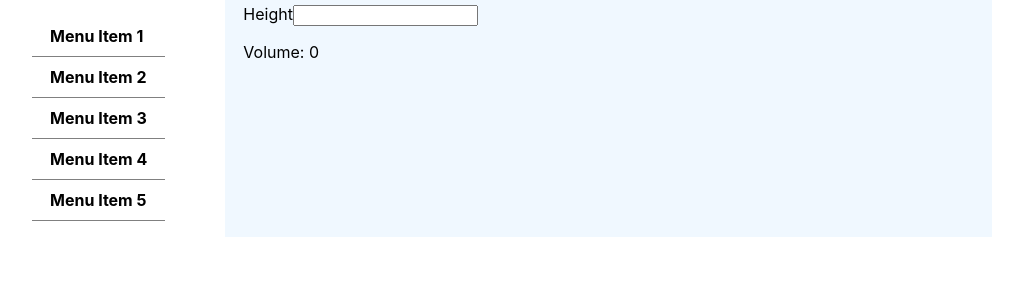
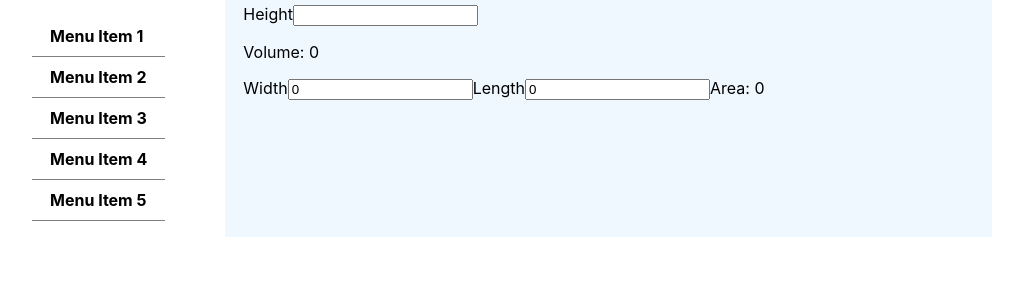
Before and after one commit to dtarxanyan/movies-project, a React (Create React App) app: page / in a window 1280 px wide. Shown: the top 300 px of the page, without its empty margins (128-1151 px from the left). Built offline with nearby package versions, Linux system fonts and the light colour scheme.

Commit message:
calculate area and volume Vahagn

```diff
--- a/src/App.js
+++ b/src/App.js
@@ -1,7 +1,7 @@
 import React from "react";
 import Layout from "./components/Functional/Layout/Layout";
 import RegistrationPage from "./components/Functional/RegistrationPage/RegistrationPage";
-import CalcVolume from "./components/Functional/CalcVolume/CalcVolume";
+import CalculateAreaAndVolume from "./components/Functional/CalculateAreaAndVolume/CalculateAreaAndVolume";
 
 class App extends React.Component {
     constructor(props) {
@@ -11,7 +11,7 @@ class App extends React.Component {
     render() {
         return (
             <Layout>
-                <CalcVolume area={10}/>
+                <CalculateAreaAndVolume />
             </Layout>
         );
     }
--- /dev/null
+++ b/src/components/Functional/CalculateAreaAndVolume/CalculateAreaAndVolume.js
@@ -0,0 +1,43 @@
+import React, {useEffect, useState} from 'react';
+import CalcVolume from "../CalcVolume/CalcVolume";
+
+const CalculateAreaAndVolume = () => {
+    const [area, setArea] = useState(0)
+    const [widthInput, setWidthInput] = useState(0)
+    const [lengthInput, setLengthInput] = useState(0)
+
+    useEffect( () => {
+        setArea(prev => widthInput * lengthInput)
+    }, [])
+
+    useEffect(() => {
+        setArea(prev => widthInput * lengthInput )
+    }, [widthInput, lengthInput]);
+
+    const handleInputs = (name, e) => {
+        switch (name) {
+            case 'widthInput':
+                setWidthInput(e.target.value);
+                return;
+            case 'lengthInput':
+                setLengthInput(e.target.value);
+                return;
+        }
+    }
+
+
+    return (
+        <div>
+            <CalcVolume area = { area } />
+            <div>
+                <label htmlFor="width">Width</label>
+                <input onChange={(e) => handleInputs('widthInput', e)} id={'width'} type="number" defaultValue={widthInput}/>
+                <label htmlFor="length">Length</label>
+                <input onChange={(e) => handleInputs('lengthInput', e)} id={'length'} type="number" defaultValue={lengthInput}/>
+                <span>Area: {area}</span>
+            </div>
+        </div>
+    );
+};
+
+export default CalculateAreaAndVolume;
```
